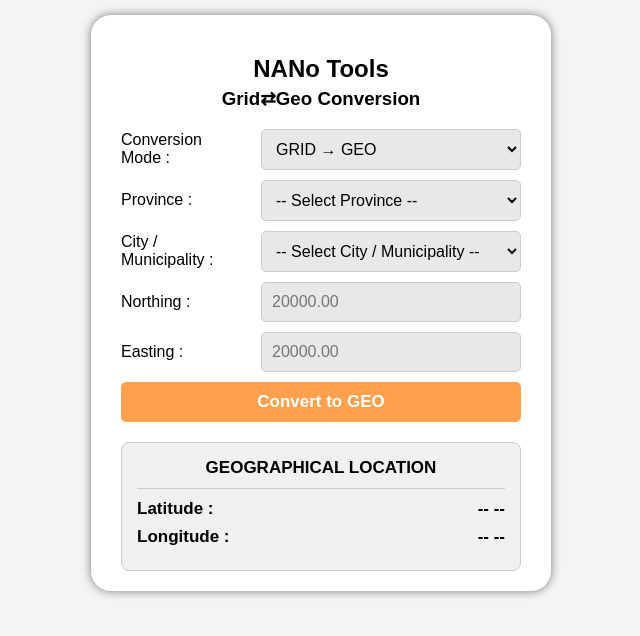
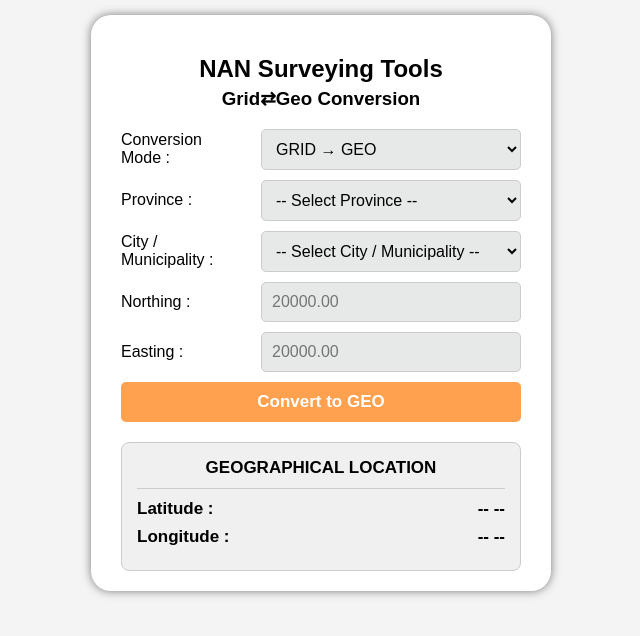
Before and after one commit to NanGlase/grid-geo-grid, a plain HTML site: page index.html in a window 1280 px wide. Shown: the whole page, without its empty margins (319-959 px from the left). Drawn offline with Linux system fonts and the light colour scheme.

Commit message:
Update index.html

```diff
--- a/index.html
+++ b/index.html
@@ -11,7 +11,7 @@
   <meta property="og:type" content="website" />
   <meta property="og:site_name" content="Calculator" />
 
-  <title>NANo Calculator</title>
+  <title>Grid⇄Geo Conversion</title>
   <style>
     body {
       font-family: Arial, sans-serif;
@@ -154,7 +154,7 @@
 </head>
 <body>
   <div class="converter-container">
-    <h2>NANo Tools</h2>
+    <h2>NAN Surveying Tools</h2>
     <h3>Grid⇄Geo Conversion</h3>
 
     <!-- Mode Selection Dropdown -->
```
